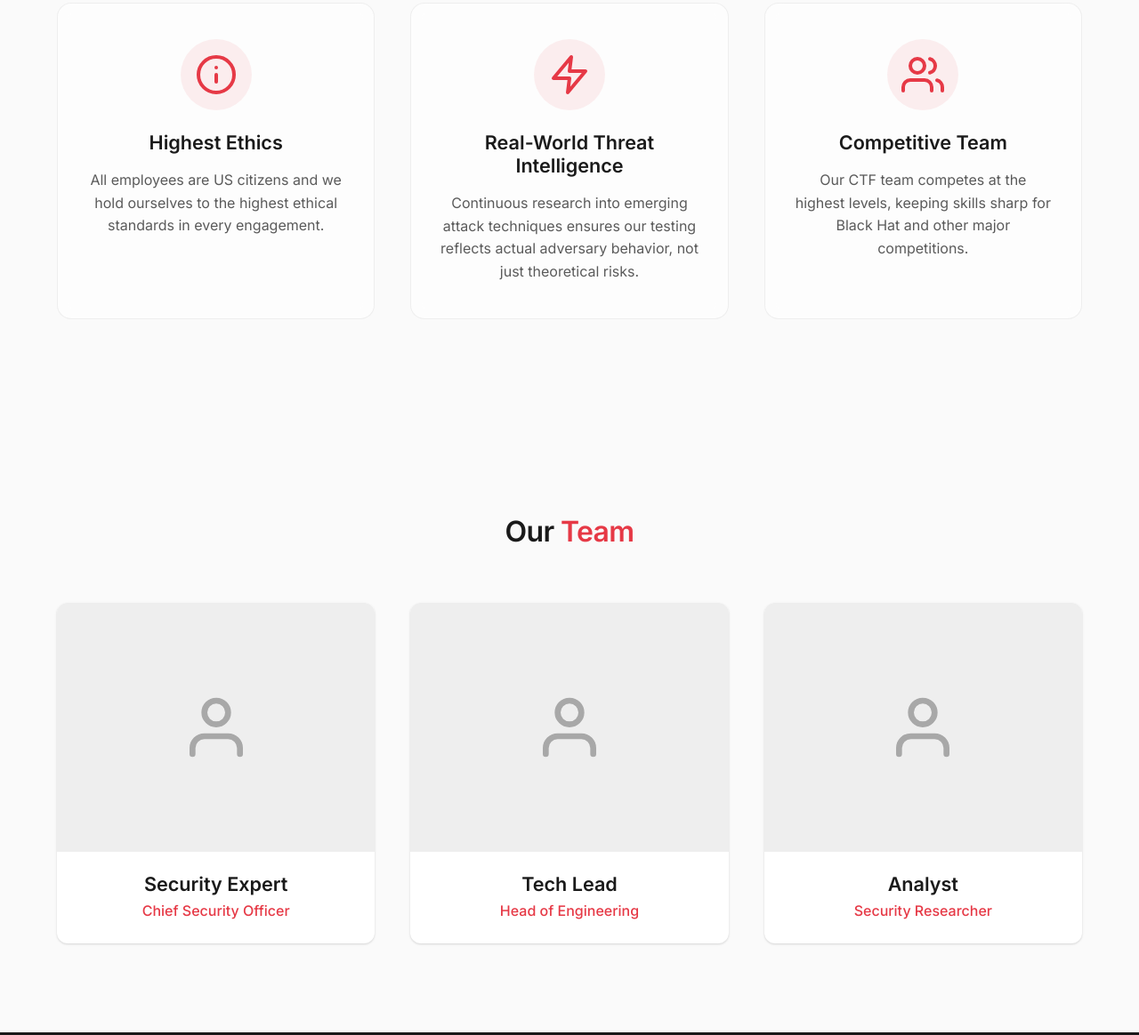
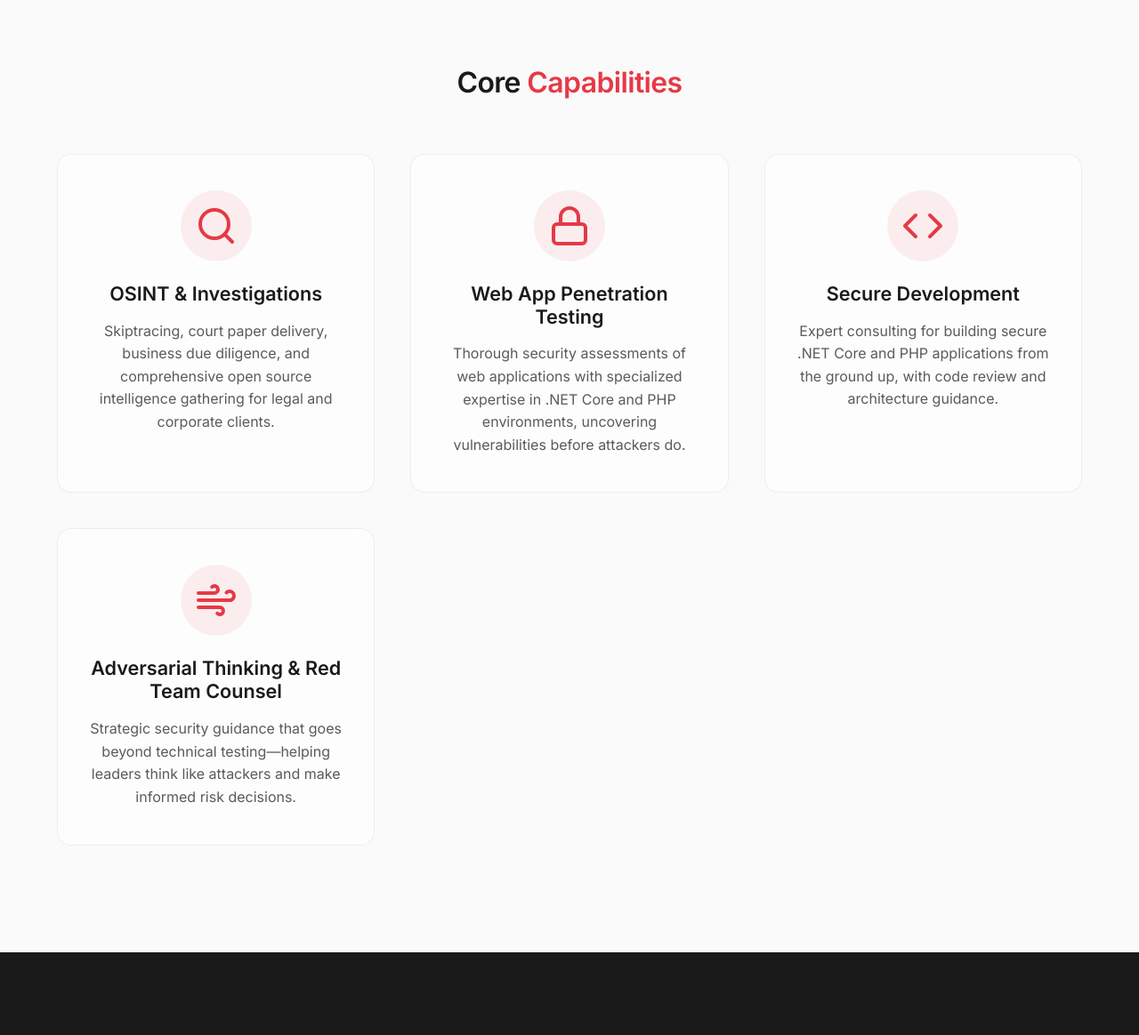
Before and after one commit to OmnisCyber/warlox_static, a plain HTML site: page about.html in a window 1280 px wide. Shown: the part 1164-2328 px from the top of the page at 89% size. Drawn offline with Linux system fonts and the light colour scheme.

Commit message:
Update About page with OSINT, pentesting, and secure development focus

```diff
--- a/about.html
+++ b/about.html
@@ -44,11 +44,12 @@
         <div class="container">
             <div class="about-grid">
                 <div class="about-content">
-                    <h2>Who We <span class="text-red">Are</span></h2>
-                    <p>Warlox is a US-based LLC delivering full-spectrum web application security testing and OSINT services to startups and small businesses across the United States, Holland, Hungary, and the United Arab Emirates.</p>
-                    <p>We don't just test—we hunt for vulnerabilities before attackers find them. Our team stays ahead of the rapidly evolving threat landscape, from AI-powered attacks to sophisticated exploitation techniques.</p>
-                    <p>We are also a competitive CTF team preparing for major competitions like the Black Hat CTF.</p>
-                    <p><strong>All of our employees are US citizens and we hold ourselves to the highest ethical standards.</strong></p>
+                    <h2>What We <span class="text-red">Do</span></h2>
+                    <p>Warlox specializes in <strong>Open Source Intelligence (OSINT)</strong>, <strong>web application penetration testing</strong>, and <strong>secure application development</strong>. Based in the Inland Northwest, USA with operations in Budapest, Hungary, we serve clients across the United States, Europe, and the Middle East.</p>
+                    <p>Our OSINT capabilities include skiptracing, court paper delivery coordination, business due diligence investigations, and comprehensive digital footprint analysis.</p>
+                    <p>We provide hands-on web application security testing with specialized expertise in <strong>.NET Core</strong> and <strong>PHP</strong> applications, combined with secure development consulting to help teams build defensible systems from the ground up.</p>
+                    <p>Beyond technical testing, we offer <strong>adversarial thinking and red team counseling</strong>—helping businesses understand attacker methodologies and strengthen their security posture through strategic guidance.</p>
+                    <p><strong>All of our employees are US citizens and we maintain the highest ethical standards in every engagement.</strong></p>
                 </div>
                 <div class="about-image">
                     <svg xmlns="http://www.w3.org/2000/svg" viewBox="0 0 24 24" fill="none" stroke="currentColor" stroke-width="1" stroke-linecap="round" stroke-linejoin="round">
@@ -60,87 +61,49 @@
         </div>
     </section>
 
-    <!-- Values Section -->
+    <!-- Services Overview Section -->
     <section class="features">
         <div class="container">
-            <h2 class="section-title">Our Core <span class="text-red">Values</span></h2>
+            <h2 class="section-title">Core <span class="text-red">Capabilities</span></h2>
             <div class="features-grid">
                 <div class="feature-card">
                     <div class="feature-icon">
                         <svg xmlns="http://www.w3.org/2000/svg" width="48" height="48" viewBox="0 0 24 24" fill="none" stroke="currentColor" stroke-width="2" stroke-linecap="round" stroke-linejoin="round">
-                            <circle cx="12" cy="12" r="10"></circle>
-                            <path d="M12 16v-4"></path>
-                            <path d="M12 8h.01"></path>
+                            <circle cx="11" cy="11" r="8"></circle>
+                            <path d="m21 21-4.35-4.35"></path>
                         </svg>
                     </div>
-                    <h3>Highest Ethics</h3>
-                    <p>All employees are US citizens and we hold ourselves to the highest ethical standards in every engagement.</p>
+                    <h3>OSINT & Investigations</h3>
+                    <p>Skiptracing, court paper delivery, business due diligence, and comprehensive open source intelligence gathering for legal and corporate clients.</p>
                 </div>
                 <div class="feature-card">
                     <div class="feature-icon">
                         <svg xmlns="http://www.w3.org/2000/svg" width="48" height="48" viewBox="0 0 24 24" fill="none" stroke="currentColor" stroke-width="2" stroke-linecap="round" stroke-linejoin="round">
-                            <polygon points="13 2 3 14 12 14 11 22 21 10 12 10 13 2"></polygon>
+                            <rect x="3" y="11" width="18" height="11" rx="2" ry="2"></rect>
+                            <path d="M7 11V7a5 5 0 0 1 10 0v4"></path>
                         </svg>
                     </div>
-                    <h3>Real-World Threat Intelligence</h3>
-                    <p>Continuous research into emerging attack techniques ensures our testing reflects actual adversary behavior, not just theoretical risks.</p>
+                    <h3>Web App Penetration Testing</h3>
+                    <p>Thorough security assessments of web applications with specialized expertise in .NET Core and PHP environments, uncovering vulnerabilities before attackers do.</p>
                 </div>
                 <div class="feature-card">
                     <div class="feature-icon">
                         <svg xmlns="http://www.w3.org/2000/svg" width="48" height="48" viewBox="0 0 24 24" fill="none" stroke="currentColor" stroke-width="2" stroke-linecap="round" stroke-linejoin="round">
-                            <path d="M17 21v-2a4 4 0 0 0-4-4H5a4 4 0 0 0-4 4v2"></path>
-                            <circle cx="9" cy="7" r="4"></circle>
-                            <path d="M23 21v-2a4 4 0 0 0-3-3.87"></path>
-                            <path d="M16 3.13a4 4 0 0 1 0 7.75"></path>
+                            <polyline points="16 18 22 12 16 6"></polyline>
+                            <polyline points="8 6 2 12 8 18"></polyline>
                         </svg>
                     </div>
-                    <h3>Competitive Team</h3>
-                    <p>Our CTF team competes at the highest levels, keeping skills sharp for Black Hat and other major competitions.</p>
+                    <h3>Secure Development</h3>
+                    <p>Expert consulting for building secure .NET Core and PHP applications from the ground up, with code review and architecture guidance.</p>
                 </div>
-            </div>
-        </div>
-    </section>
-
-    <!-- Team Section -->
-    <section class="team-section">
-        <div class="container">
-            <h2 class="section-title">Our <span class="text-red">Team</span></h2>
-            <div class="team-grid">
-                <div class="team-card">
-                    <div class="team-image">
-                        <svg xmlns="http://www.w3.org/2000/svg" viewBox="0 0 24 24" fill="none" stroke="currentColor" stroke-width="2" stroke-linecap="round" stroke-linejoin="round">
-                            <path d="M20 21v-2a4 4 0 0 0-4-4H8a4 4 0 0 0-4 4v2"></path>
-                            <circle cx="12" cy="7" r="4"></circle>
+                <div class="feature-card">
+                    <div class="feature-icon">
+                        <svg xmlns="http://www.w3.org/2000/svg" width="48" height="48" viewBox="0 0 24 24" fill="none" stroke="currentColor" stroke-width="2" stroke-linecap="round" stroke-linejoin="round">
+                            <path d="M9.59 4.59A2 2 0 1 1 11 8H2m10.59 11.41A2 2 0 1 0 14 16H2m15.73-8.27A2.5 2.5 0 1 1 19.5 12H2"></path>
                         </svg>
                     </div>
-                    <div class="team-info">
-                        <h3>Security Expert</h3>
-                        <p>Chief Security Officer</p>
-                    </div>
-                </div>
-                <div class="team-card">
-                    <div class="team-image">
-                        <svg xmlns="http://www.w3.org/2000/svg" viewBox="0 0 24 24" fill="none" stroke="currentColor" stroke-width="2" stroke-linecap="round" stroke-linejoin="round">
-                            <path d="M20 21v-2a4 4 0 0 0-4-4H8a4 4 0 0 0-4 4v2"></path>
-                            <circle cx="12" cy="7" r="4"></circle>
-                        </svg>
-                    </div>
-                    <div class="team-info">
-                        <h3>Tech Lead</h3>
-                        <p>Head of Engineering</p>
-                    </div>
-                </div>
-                <div class="team-card">
-                    <div class="team-image">
-                        <svg xmlns="http://www.w3.org/2000/svg" viewBox="0 0 24 24" fill="none" stroke="currentColor" stroke-width="2" stroke-linecap="round" stroke-linejoin="round">
-                            <path d="M20 21v-2a4 4 0 0 0-4-4H8a4 4 0 0 0-4 4v2"></path>
-                            <circle cx="12" cy="7" r="4"></circle>
-                        </svg>
-                    </div>
-                    <div class="team-info">
-                        <h3>Analyst</h3>
-                        <p>Security Researcher</p>
-                    </div>
+                    <h3>Adversarial Thinking & Red Team Counsel</h3>
+                    <p>Strategic security guidance that goes beyond technical testing—helping leaders think like attackers and make informed risk decisions.</p>
                 </div>
             </div>
         </div>
```
Also changed, not shown: build/about.html (+26 -63 lines).
